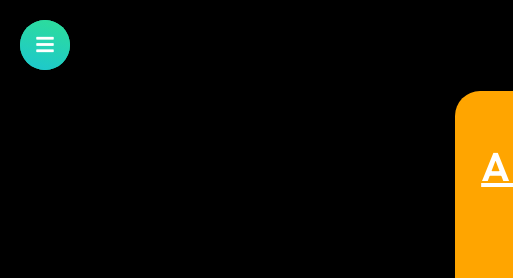
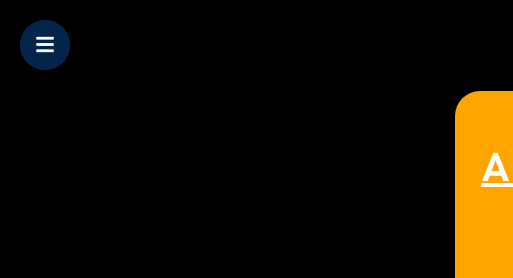
Before and after one commit to aarjay123/hios, a plain HTML site: page index.html in a window 1280 px wide. Shown: the top 278 px of the page, 0-513 px from the left. Drawn offline with Linux system fonts and the light colour scheme.

Commit message:
Update style.css

```diff
--- a/css/style.css
+++ b/css/style.css
@@ -165,7 +165,8 @@ html {
   height: 100%;
   width: 100%;
   /*background: linear-gradient(-135deg, #c850c0, #4158d0);*/
-  background: linear-gradient(375deg, #1cc7d0, #2ede98);
+  /*background: linear-gradient(375deg, #1cc7d0, #2ede98); */
+  background: linear-gradient(375deg, #03254c, #03254c);
   clip-path: circle(25px at calc(0% + 45px) 45px);
   /*clip-path: circle(25px at calc(100% - 45px) 45px);*/
   transition: all 0.3s ease-in-out;
@@ -189,7 +190,8 @@ html {
   color: #fff;
   cursor: pointer;
   /*background: linear-gradient(-135deg, #c850c0, #4158d0);*/
-  background: linear-gradient(375deg, #1cc7d0, #2ede98);
+  /*background: linear-gradient(375deg, #1cc7d0, #2ede98);*/
+  background: linear-gradient(375deg, #03254c, #03254c);
   transition: all 0.3s ease-in-out;
 }
 
```
